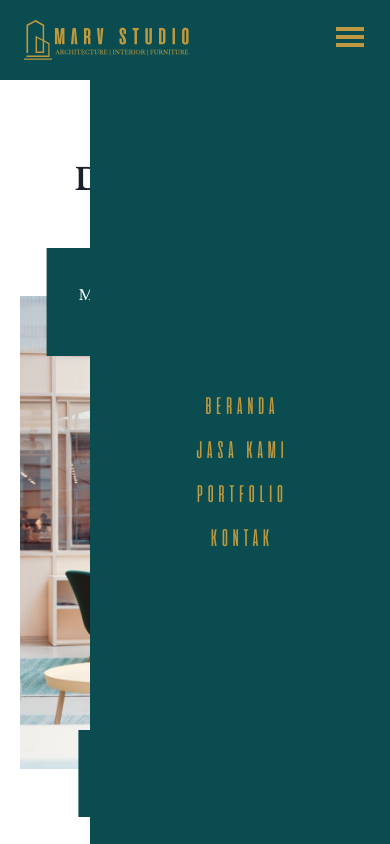
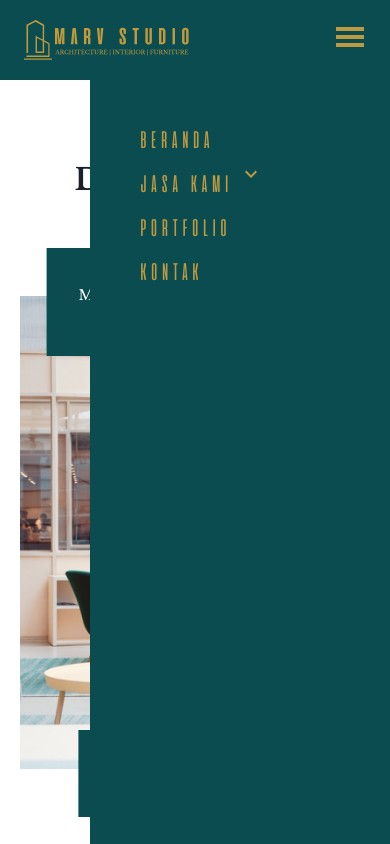
Before and after one commit to azharalifauzi/marv-project, a Next.js app: page /desain-interior in a window 390 px wide. Both pictures are taken after a click on the button 350 px from the left and 40 px from the top of the page. Shown: the top 844 px of the page. Built offline with nearby package versions, Linux system fonts and the light colour scheme.

Commit message:
finish header responsive

```diff
--- a/components/Header/HeaderMobile.tsx
+++ b/components/Header/HeaderMobile.tsx
@@ -1,15 +1,46 @@
-import { Box, chakra, Icon, VStack } from '@chakra-ui/react';
+import {
+  Box,
+  chakra,
+  Flex,
+  Icon,
+  Text,
+  useDisclosure,
+  useOutsideClick,
+  VStack
+} from '@chakra-ui/react';
 import { LogoMarv } from 'components';
 import { GiHamburgerMenu } from 'react-icons/gi';
+import { MdOutlineKeyboardArrowDown } from 'react-icons/md';
 import Link from 'next/link';
 import { motion, AnimatePresence } from 'framer-motion';
-import { useState } from 'react';
+import { useEffect, useRef, useState } from 'react';
+import Router from 'next/router';
 
 const HeaderMobile = () => {
   const [isOpen, setOpen] = useState<boolean>(false);
+  const { isOpen: isShow, onToggle, onClose } = useDisclosure();
+  const headerRef = useRef(null);
+
+  useOutsideClick({
+    ref: headerRef,
+    handler: () => {
+      setOpen(false);
+    }
+  });
+
+  useEffect(() => {
+    const handler = () => {
+      setOpen(false);
+      onClose();
+    };
+    Router.events.on('routeChangeComplete', handler);
+
+    return () => Router.events.off('routeChangeComplete', handler);
+  }, []);
 
   return (
     <Box
+      ref={headerRef}
       position="fixed"
       top="0"
       left="0"
@@ -55,14 +86,45 @@ const HeaderMobile = () => {
             <VStack
               fontFamily="aliencow"
               color="brand.secondary"
-              justifyContent="center"
               h="100%"
               fontSize="2xl"
+              pt="8"
+              alignItems="flex-start"
+              px="12"
             >
-              <Box>BERANDA</Box>
-              <Box>JASA KAMI</Box>
-              <Box>PORTFOLIO</Box>
-              <Box>KONTAK</Box>
+              <Link href="/" passHref>
+                <Box as="a">BERANDA</Box>
+              </Link>
+              <Flex alignItems="center" onClick={onToggle}>
+                <Text mr="2">JASA KAMI</Text>
+                <Icon
+                  as={MdOutlineKeyboardArrowDown}
+                  transform={isShow ? 'rotate(180deg)' : 'rotate(0deg)'}
+                  transition="all 0.2s"
+                />
+              </Flex>
+              {isShow && (
+                <>
+                  <Link href="/desain-interior">
+                    <a>DESAIN INTERIOR</a>
+                  </Link>
+                  <Link href="/desain-arsitek">
+                    <a>DESAIN ARSITEK</a>
+                  </Link>
+                  <Link href="/jasa-pembangunan">
+                    <a>JASA PEMBANGUNAN</a>
+                  </Link>
+                  <Link href="/custom-furniture">
+                    <a>KUSTOM FURNITURE</a>
+                  </Link>
+                </>
+              )}
+              <Link href="/portfolio" passHref>
+                <Box as="a">PORTFOLIO</Box>
+              </Link>
+              <Link href="/kontak" passHref>
+                <Box as="a">KONTAK</Box>
+              </Link>
             </VStack>
           </Box>
         )}
```
